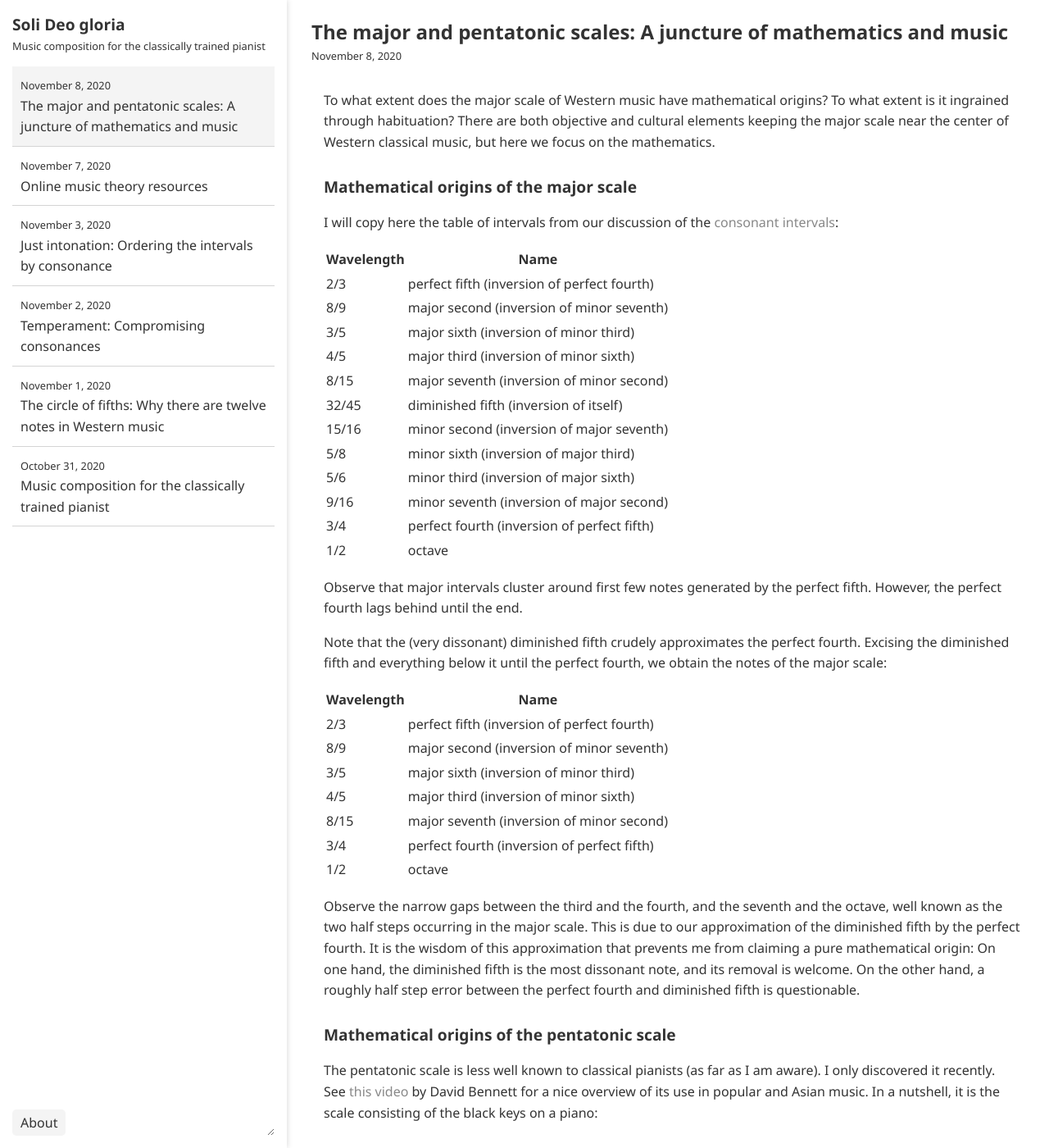
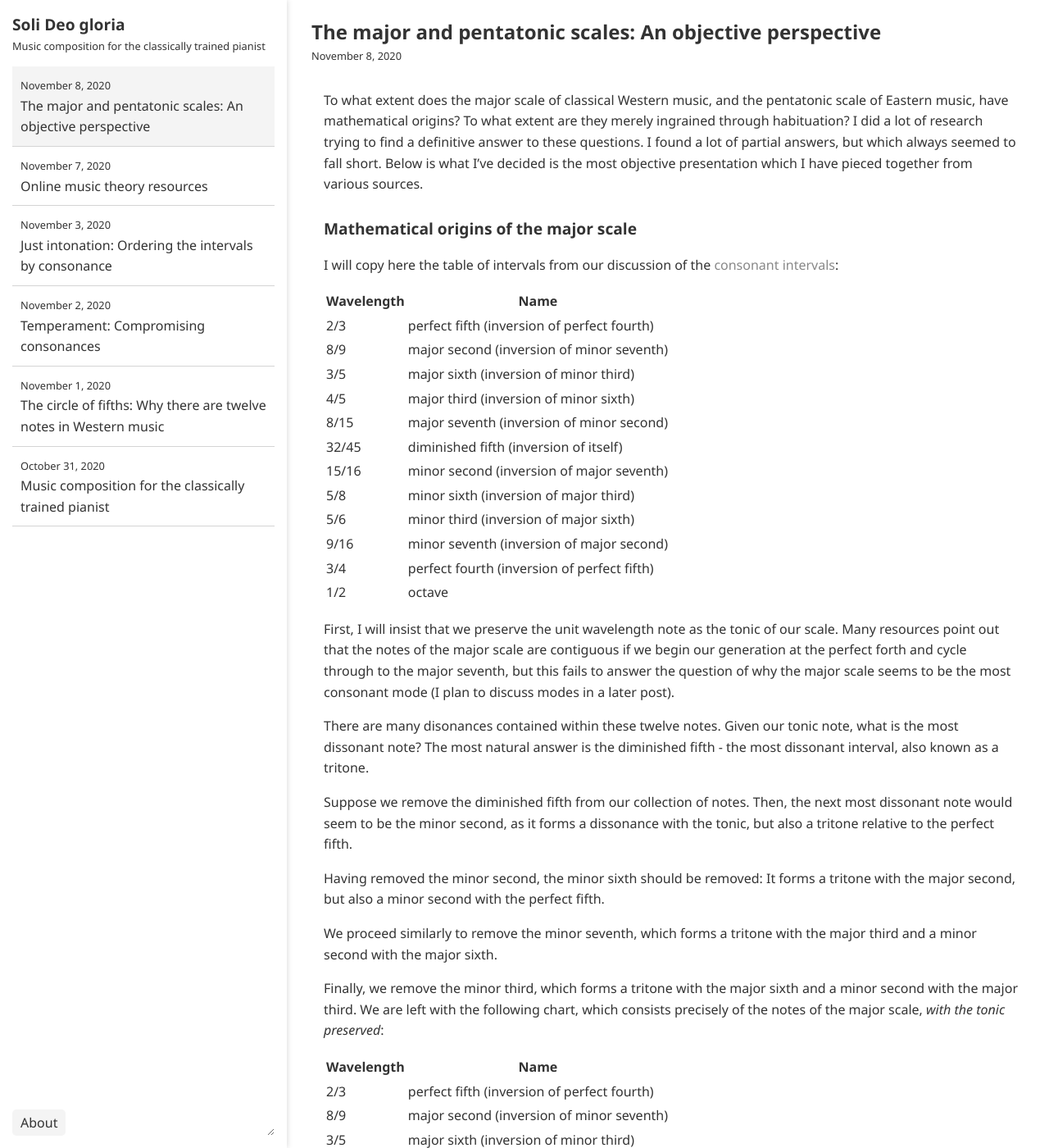
Before and after one commit to ansyblenetwork/sdg, a Jekyll site: the page built from _posts/2020-11-08-the-major-and.md, in a window 1280 px wide and 1400 px high. Shown: the whole window at 82% size. Built offline with Jekyll 4.4.1, drawn with Linux system fonts in a browser that asks for light colours; some of the changed text lies outside the part shown.

Commit message:
Update 2020-11-08-the-major-and.md

```diff
--- a/_posts/2020-11-08-the-major-and.md
+++ b/_posts/2020-11-08-the-major-and.md
@@ -1,8 +1,8 @@
 ---
-title: "The major and pentatonic scales: A juncture of mathematics and music"
+title: "The major and pentatonic scales: An objective perspective"
 ---
 
-To what extent does the major scale of Western music have mathematical origins? To what extent is it ingrained through habituation? There are both objective and cultural elements keeping the major scale near the center of Western classical music, but here we focus on the mathematics.
+To what extent does the major scale of classical Western music, and the pentatonic scale of Eastern music, have mathematical origins? To what extent are they merely ingrained through habituation? I did a lot of research trying to find a definitive answer to these questions. I found a lot of partial answers, but which always seemed to fall short. Below is what I've decided is the most objective presentation which I have pieced together from various sources.
 
 ### Mathematical origins of the major scale
 
@@ -23,9 +23,17 @@ I will copy here the table of intervals from our discussion of the [consonant in
 | 3/4 | perfect fourth (inversion of perfect fifth) |
 | 1/2 | octave |
 
-Observe that major intervals cluster around first few notes generated by the perfect fifth. However, the perfect fourth lags behind until the end.
+First, I will insist that we preserve the unit wavelength note as the tonic of our scale. Many resources point out that the notes of the major scale are contiguous if we begin our generation at the perfect forth and cycle through to the major seventh, but this fails to answer the question of why the major scale seems to be the most consonant mode (I plan to discuss modes in a later post).
 
-Note that the (very dissonant) diminished fifth crudely approximates the perfect fourth. Excising the diminished fifth and everything below it until the perfect fourth, we obtain the notes of the major scale:
+There are many disonances contained within these twelve notes. Given our tonic note, what is the most dissonant note? The most natural answer is the diminished fifth - the most dissonant interval, also known as a tritone.
+
+Suppose we remove the diminished fifth from our collection of notes. Then, the next most dissonant note would seem to be the minor second, as it forms a dissonance with the tonic, but also a tritone relative to the perfect fifth.
+
+Having removed the minor second, the minor sixth should be removed: It forms a tritone with the major second, but also a minor second with the perfect fifth.
+
+We proceed similarly to remove the minor seventh, which forms a tritone with the major third and a minor second with the major sixth.
+
+Finally, we remove the minor third, which forms a tritone with the major sixth and a minor second with the major third. We are left with the following chart, which consists precisely of the notes of the major scale, _with the tonic preserved_:
 
 | Wavelength | Name |
 | ------------- | ------------- |
@@ -36,8 +44,6 @@ Note that the (very dissonant) diminished fifth crudely approximates the perfect
 | 8/15 | major seventh (inversion of minor second) |
 | 3/4 | perfect fourth (inversion of perfect fifth) |
 | 1/2 | octave |
-
-Observe the narrow gaps between the third and the fourth, and the seventh and the octave, well known as the two half steps occurring in the major scale. This is due to our approximation of the diminished fifth by the perfect fourth. It is the wisdom of this approximation that prevents me from claiming a pure mathematical origin: On one hand, the diminished fifth is the most dissonant note, and its removal is welcome. On the other hand, a roughly half step error between the perfect fourth and diminished fifth is questionable.
 
 ### Mathematical origins of the pentatonic scale
 
@@ -54,7 +60,7 @@ Q:1/4=60
 `);
 </script>
 
-However, the mathematical origins seem to be motivated in a way similar to our discussion for the major scale. In the chart above, the major seventh is less egregious than the diminished fifth, but still a dissonant interval. Since it can be crudely approximated by the octave, we excise it and the perfect fourth below it:
+The mathematical origins seem to be motivated in a way similar to our discussion for the major scale. If we continued removing the most dissonant notes, we would first remove the major seventh, as it forms a minor second with our tonic. Then, we would remove the perfect fourth, as it forms a minor second with our perfect fifth (which we certainly are not going to remove):
 
 | Wavelength | Name |
 | ------------- | ------------- |
@@ -63,5 +69,3 @@ However, the mathematical origins seem to be motivated in a way similar to our d
 | 3/5 | major sixth (inversion of minor third) |
 | 4/5 | major third (inversion of minor sixth) |
 | 1/2 | octave |
-
-In analogy to the major scale, there are wide minor third gaps between the third and the fifth, and the sixth and the octave.
```
